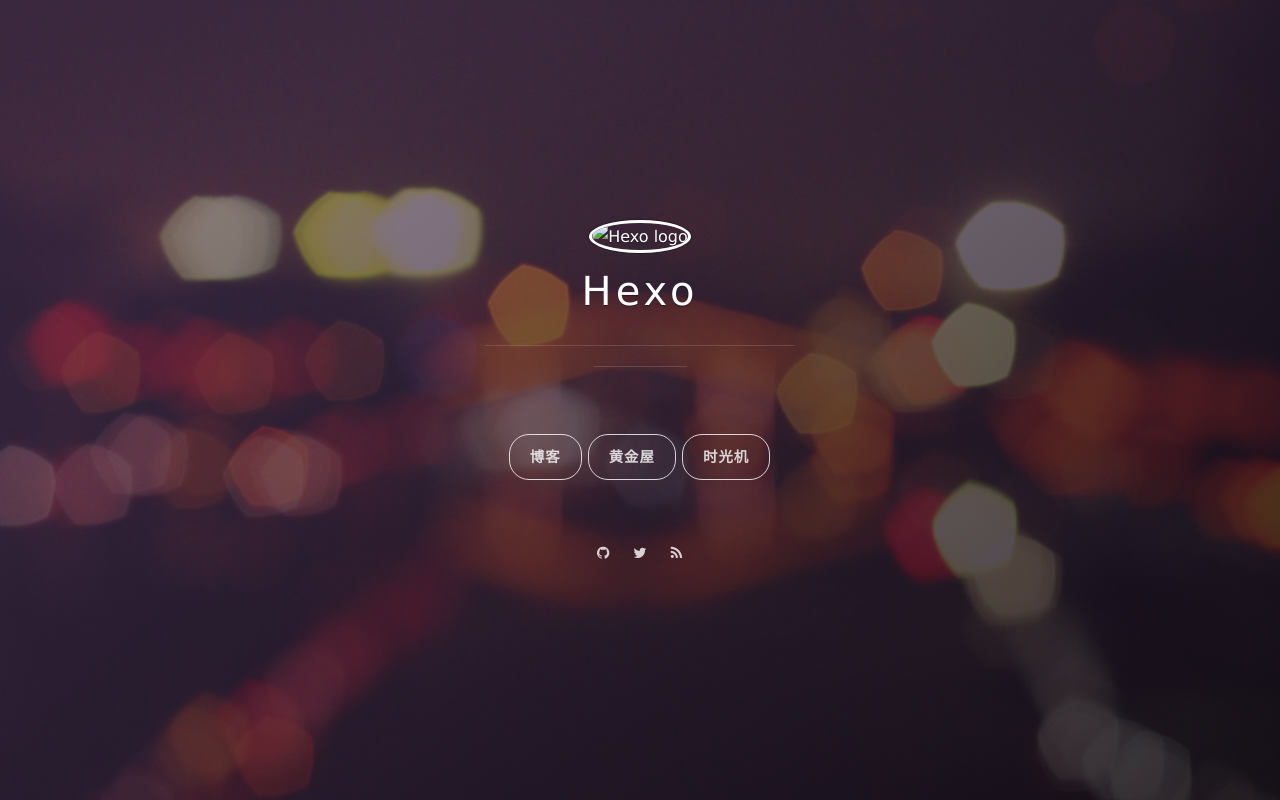
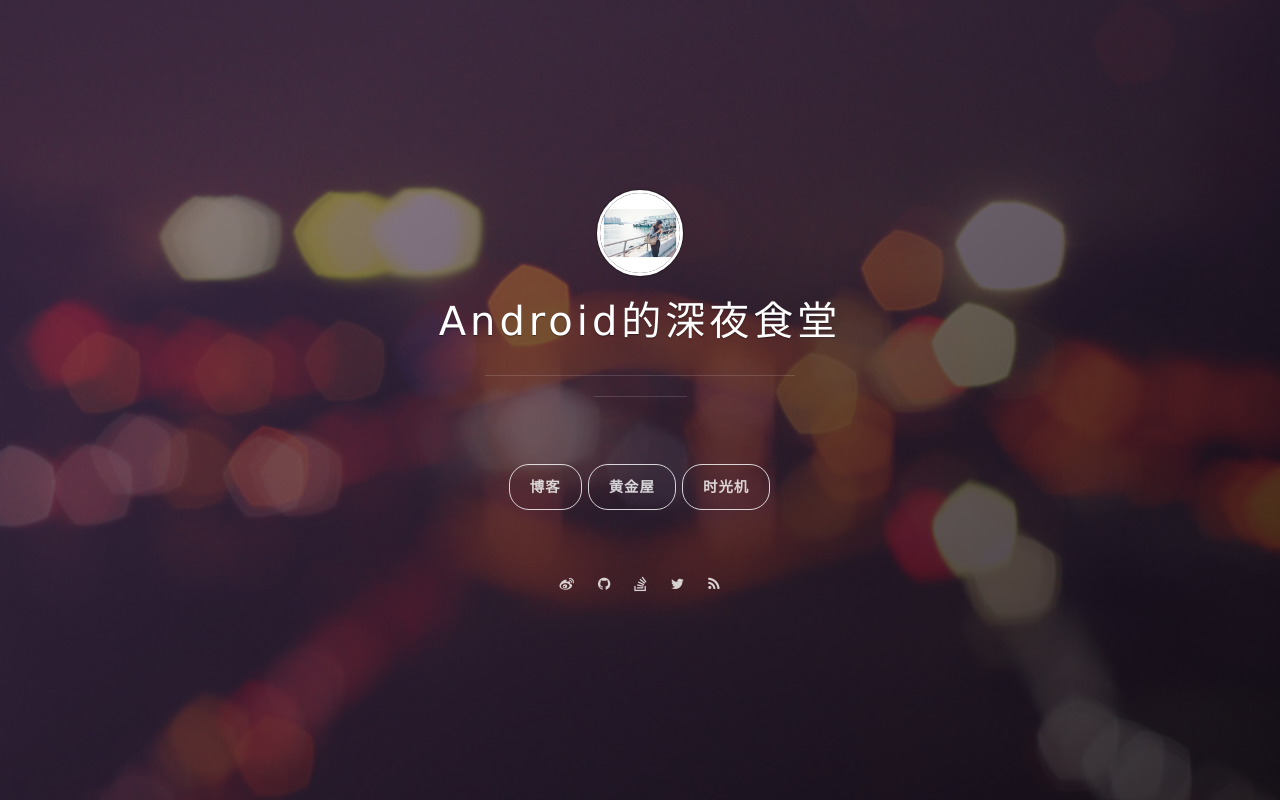
Before and after one commit to javalue/javalue.github.io, a plain HTML site: page index.html in a window 1280 px wide. Drawn offline with nearby package versions, Linux system fonts and the light colour scheme; some packages are replaced by stand-ins of ours; a script that the page names is missing.

Commit message:
Site updated: 2017-02-23 14:37:19

```diff
--- a/index.html
+++ b/index.html
@@ -4,7 +4,7 @@
     <meta charset="utf-8"/>
     <meta http-equiv="X-UA-Compatible" content="IE=edge"/>
 
-    <title>Hexo</title>
+    <title>Android的深夜食堂</title>
     <meta name="renderer" content="webkit">
     <meta name="HandheldFriendly" content="True">
     <meta name="MobileOptimized" content="320">
@@ -15,15 +15,15 @@
     <meta name="description" content="">
 
     <meta name="twitter:card" content="summary">
-    <meta name="twitter:title" content="Hexo">
+    <meta name="twitter:title" content="Android的深夜食堂">
     <meta name="twitter:description" content="">
 
     <meta property="og:type" content="article">
-    <meta property="og:title" content="Hexo">
+    <meta property="og:title" content="Android的深夜食堂">
     <meta property="og:description" content="">
 
 
-    <meta name="author" content="John Doe">
+    <meta name="author" content="Tracy Tong">
 
     <link rel="stylesheet" href="/css/vno.css">
     <link rel="stylesheet" href="//netdna.bootstrapcdn.com/font-awesome/4.1.0/css/font-awesome.min.css">
@@ -34,7 +34,7 @@
 
     <meta name="generator" content="hexo"/>
 
-    <link rel="alternate" type="application/rss+xml" title="Hexo" href="/atom.xml">
+    <link rel="alternate" type="application/rss+xml" title="Android的深夜食堂" href="/atom.xml">
 
 
     <link rel="canonical" href="http://yoursite.com"/>
@@ -57,8 +57,8 @@
     <div class="panel-main__inner panel-inverted">
     <div class="panel-main__content">
 
-        <a href="/" title="前往 Hexo 的主页"><img src="/images/avatar.jpg" width="80" alt="Hexo logo" class="panel-cover__logo logo" /></a>
-        <h1 class="panel-cover__title panel-title"><a href="/" title="link to homepage for Hexo">Hexo</a></h1>
+        <a href="/" title="前往 Android的深夜食堂 的主页"><img src="/images/avatar.jpg" width="80" alt="Android的深夜食堂 logo" class="panel-cover__logo logo" /></a>
+        <h1 class="panel-cover__title panel-title"><a href="/" title="link to homepage for Android的深夜食堂">Android的深夜食堂</a></h1>
 
         <hr class="panel-cover__divider" />
         <p class="panel-cover__description"></p>
@@ -83,11 +83,18 @@
 
   <!-- Weibo-->
 
+  <li class="navigation__item">
+    <a href="https://http://weibo.com/u/1281011215" title="我的微博" target="_blank">
+      <i class='social fa fa-weibo'></i>
+      <span class="label">Weibo</span>
+    </a>
+  </li>
+
 
   <!-- Github -->
 
   <li class="navigation__item">
-    <a href="https://github.com/monniya" title="查看我的GitHub主页" target="_blank">
+    <a href="https://github.com/javalue" title="查看我的GitHub主页" target="_blank">
       <i class='social fa fa-github'></i>
       <span class="label">Github</span>
     </a>
@@ -95,6 +102,13 @@
 
 
 <!-- Stack Overflow -->
+
+        <li class="navigation__item">
+            <a href="http://stackoverflow.com/users/4840187/tong-tracy" title="Stack Overflow" target="_blank">
+                <i class='social fa fa-stack-overflow'></i>
+                <span class="label">Stack Overflow</span>
+            </a>
+        </li>
 
 
   <!-- Google Plus -->
```
Also changed, not shown: 2017/02/23/hello-world/index.html (+22 -8 lines), archives/2017/02/index.html (+22 -8 lines), archives/2017/index.html (+22 -8 lines), archives/index.html (+22 -8 lines), images/avatar.jpg (added).
